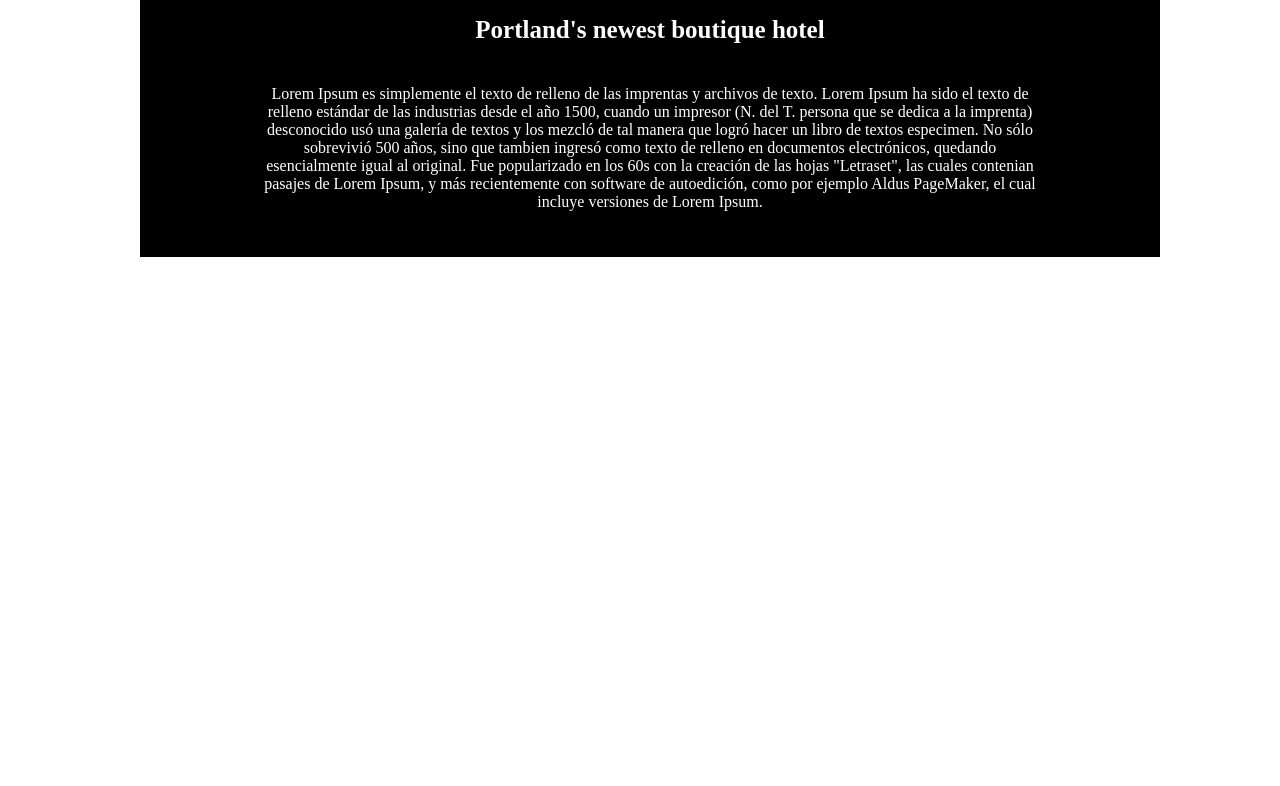
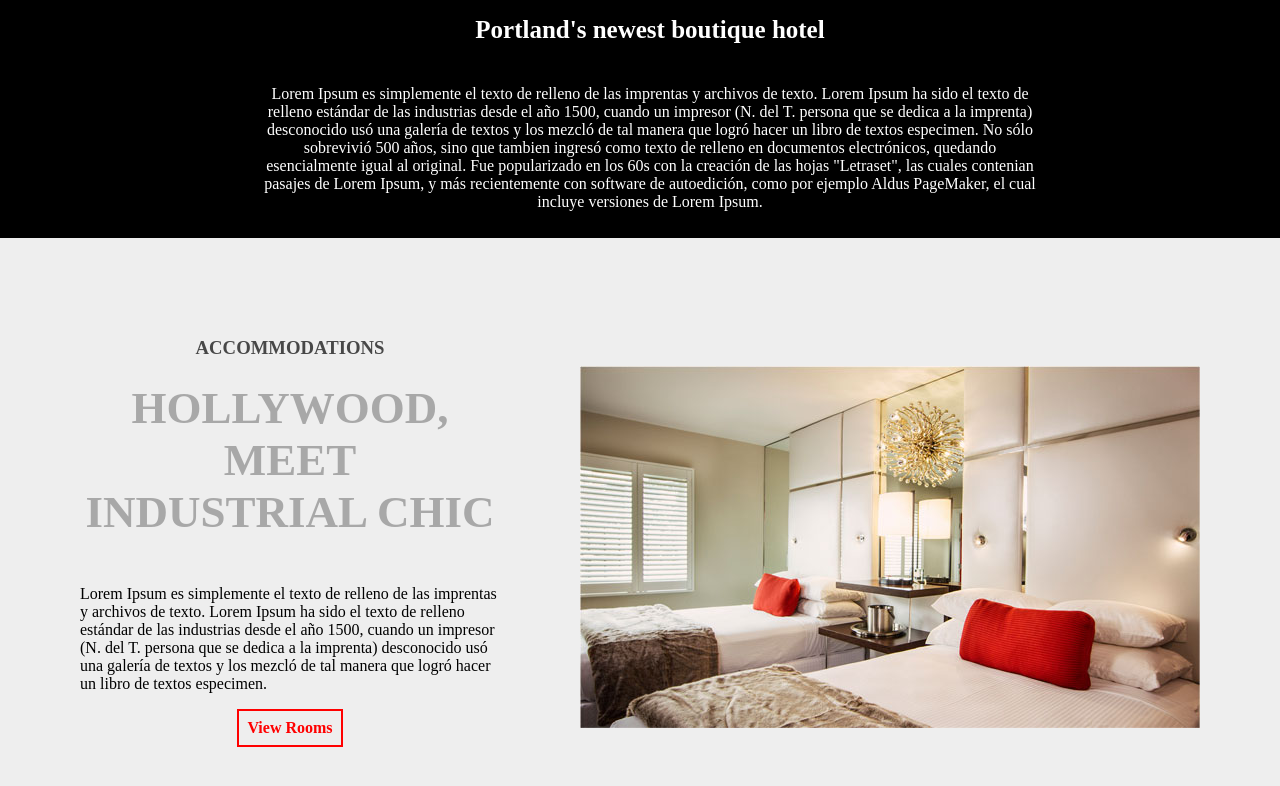
Before and after one commit to devRony1710/Abstraer, a React (Create React App) app: page / in a window 1280 px wide. Shown: the part 602-1388 px from the top of the page. Before the commit the page ends 859 px from the top, so only its background shows below. Built offline with nearby package versions, Linux system fonts and the light colour scheme.

Commit message:
room section building

```diff
--- a/src/App.css
+++ b/src/App.css
@@ -1,4 +1,5 @@
 body {
   margin: 0;
   padding: 0;
+  background: #000;
 }
--- a/src/App.js
+++ b/src/App.js
@@ -3,6 +3,7 @@ import './App.css';
 import { Description } from './components/Description/Description';
 // import { Form } from './components/Form/Form';
 import { Header } from './components/Header/Header';
+import { RoomSection } from './components/Rooms/RoomSection';
 import MainSlider from './components/Slider/Slider';
 import './components/styles/Fonts.css';
 
@@ -13,6 +14,7 @@ function App() {
       <MainSlider />
       {/* <Form /> */}
       <Description />
+      <RoomSection />
     </>
   );
 }
--- /dev/null
+++ b/src/components/Rooms/RoomSection.js
@@ -0,0 +1,28 @@
+import React from 'react';
+
+import './roomSection.css';
+
+import Room from '../../assets/room.jpg';
+
+export const RoomSection = () => {
+  return (
+    <div className="RoomSectionContainer">
+      <div className="RoomDescription">
+        <h3>Accommodations</h3>
+        <h1>Hollywood, meet industrial chic</h1>
+        <p>
+          Lorem Ipsum es simplemente el texto de relleno de las imprentas y
+          archivos de texto. Lorem Ipsum ha sido el texto de relleno estándar de
+          las industrias desde el año 1500, cuando un impresor (N. del T.
+          persona que se dedica a la imprenta) desconocido usó una galería de
+          textos y los mezcló de tal manera que logró hacer un libro de textos
+          especimen.
+        </p>
+        <a href="/">View Rooms</a>
+      </div>
+      <div className="Room-Img-Container">
+        <img alt="RoomImg" src={Room} />
+      </div>
+    </div>
+  );
+};
--- /dev/null
+++ b/src/components/Rooms/roomSection.css
@@ -0,0 +1,55 @@
+.RoomSectionContainer {
+  display: grid;
+  grid-template-columns: repeat(2, 1fr);
+  position: absolute;
+  top: 840px;
+  background: #eeeeee;
+}
+
+.RoomDescription {
+  display: flex;
+  flex-direction: column;
+  justify-content: center;
+  align-items: center;
+  padding: 80px;
+}
+
+.RoomDescription > h1 {
+  margin-top: 5px;
+  text-transform: uppercase;
+  color: #a8a8a8;
+  text-align: center;
+  font-size: 45px;
+}
+
+.RoomDescription > h3 {
+  text-transform: uppercase;
+  color: rgba(0, 0, 0, 0.7);
+  text-align: center;
+}
+
+.RoomDescription > p {
+  font-size: 16px;
+}
+
+.RoomDescription > a {
+  border: 2px solid red;
+  font-weight: bold;
+  color: red;
+  text-decoration: none;
+  padding: 8px;
+}
+
+.Room-Img-Container {
+  display: flex;
+  justify-content: center;
+  align-items: center;
+  padding-top: 30px;
+  padding-right: 80px;
+}
+
+@media screen and (max-width: 700px) {
+  .RoomSectionContainer {
+    grid-template-columns: 1fr;
+  }
+}
--- a/src/components/Slider/Arrow/nextArrow.css
+++ b/src/components/Slider/Arrow/nextArrow.css
@@ -23,4 +23,8 @@
   .slick-slider {
     top: 110px;
   }
+
+  .slick-next .slick-prev {
+    display: none;
+  }
 }
```
Also changed, not shown: 1 other file (tests, documents, lock files or other folders).
